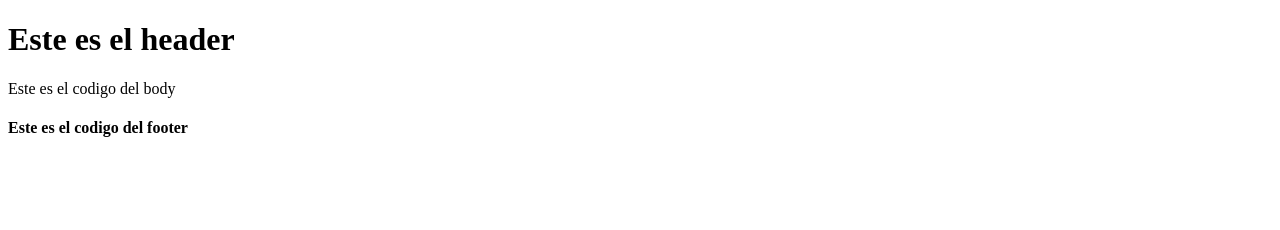
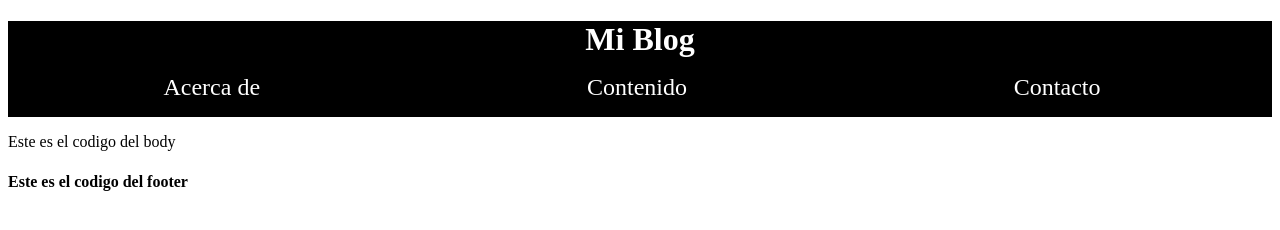
Before and after one commit to diegofernandodev/proyectoRamas, a plain HTML site: page index.html in a window 1280 px wide. Drawn offline with Linux system fonts and the light colour scheme.

Commit message:
se generan estilos para el header

```diff
--- a/index.html
+++ b/index.html
@@ -8,7 +8,12 @@
 </head>
 <body>
     <header>
-        <h1>Este es el header</h1>
+        <h1>Mi Blog</h1>
+        <nav>
+            <a href="#">Acerca de</a>
+            <a href="#">Contenido</a>
+            <a href="#">Contacto</a>
+        </nav>
     </header>
     <body>
         <p>Este es el codigo del body</p>
--- a/styles.css
+++ b/styles.css
@@ -0,0 +1,30 @@
+nav{
+    background-color: black;
+    display: flex;
+  justify-content: space-around;
+  align-items: center;
+  padding-bottom: 1rem;
+  margin-bottom: 1rem;
+}
+
+a{
+    color: white;
+    margin-right: 1rem;
+    text-decoration: none;
+    font-size: 1.5rem;
+    border-radius: 5px;
+}
+
+a:hover{
+    background-color: white;
+    color: black;
+    padding: 1rem 2rem;
+}
+
+h1{
+    text-align: center;
+    background-color: black;
+    margin-bottom: 0;
+    padding-bottom: 1rem;
+    color: white;
+}
```
